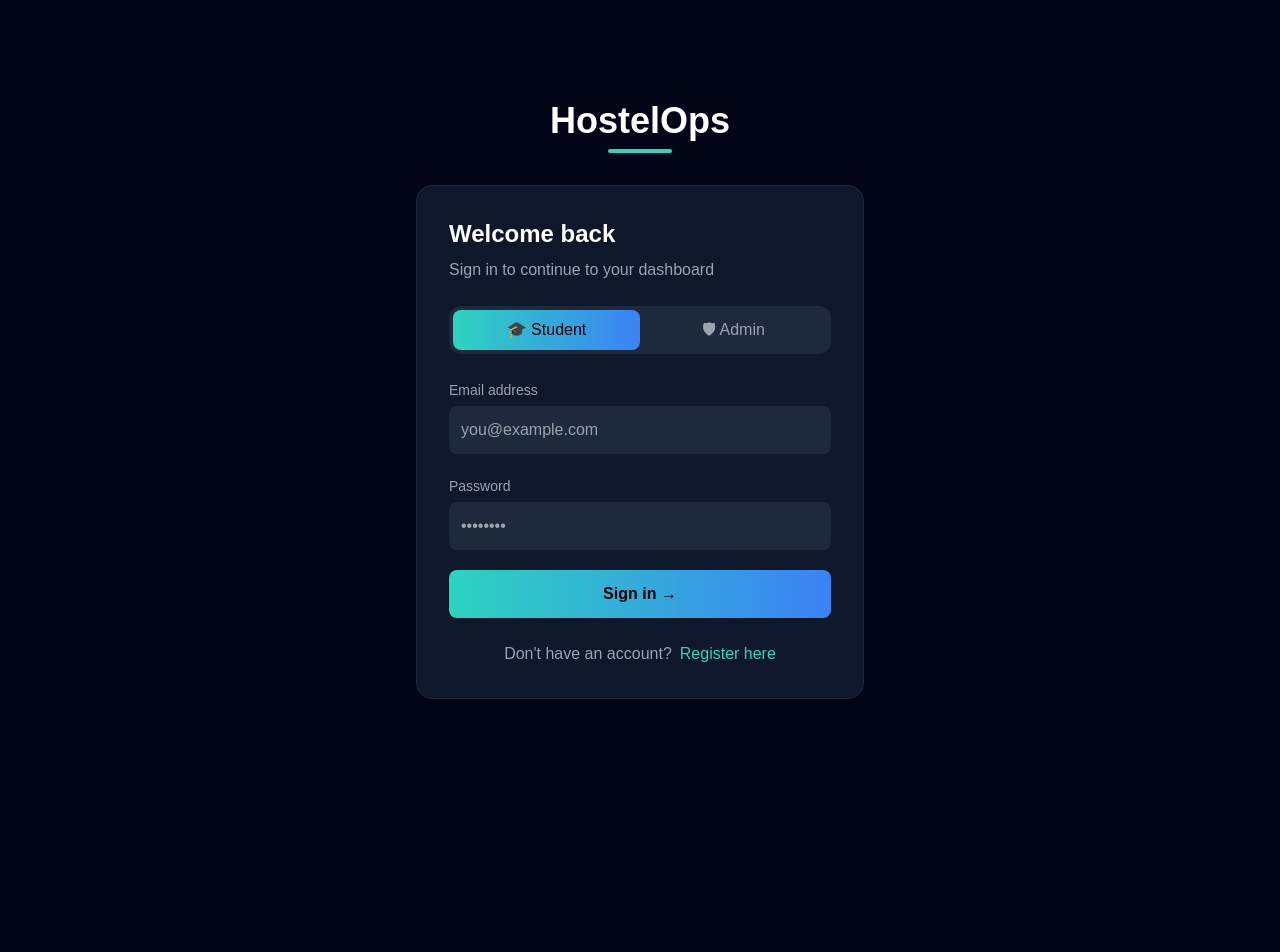
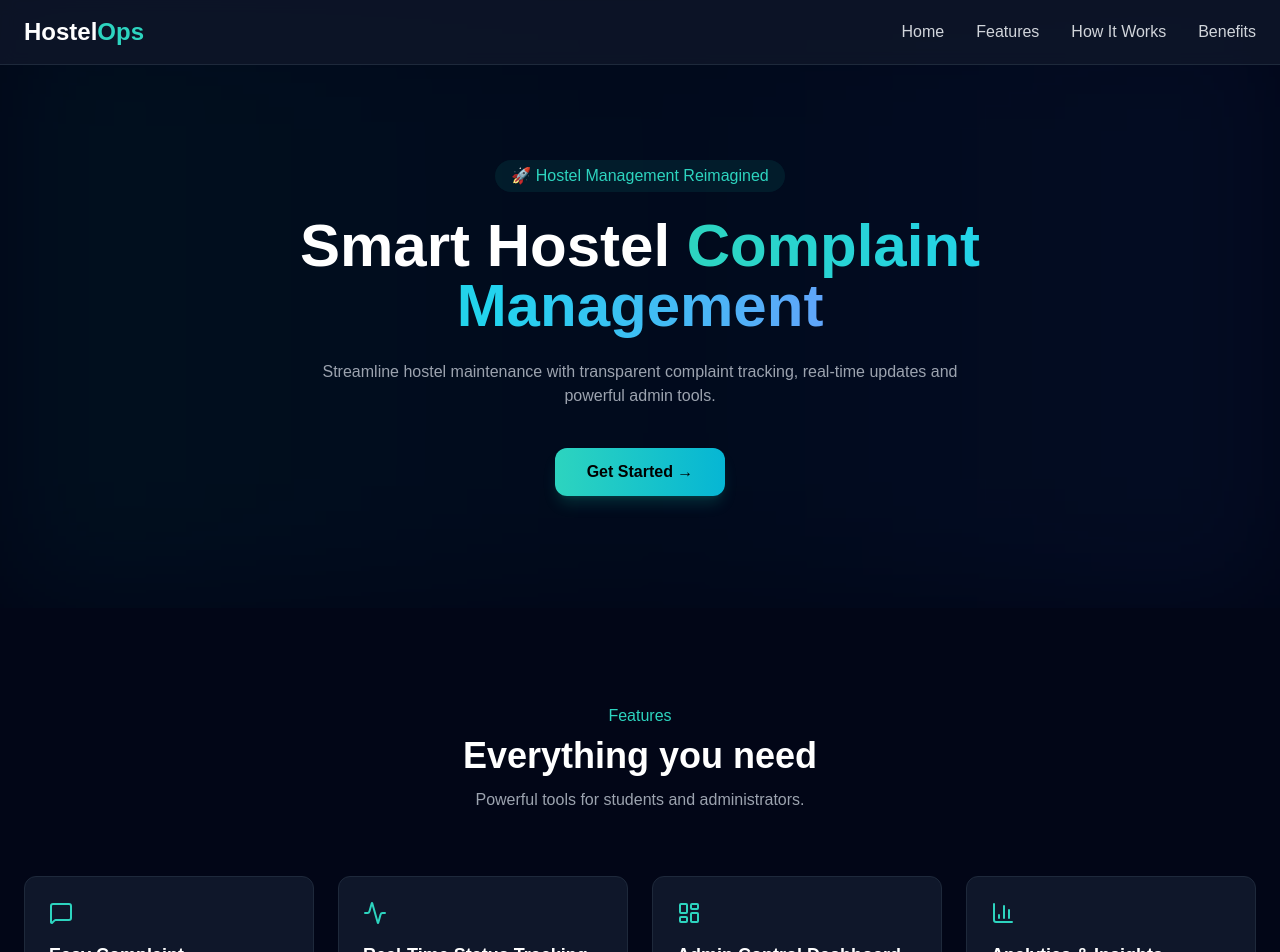
Before and after one commit to jayadithya24/hostelops-fullstack, a React (Vite) app in the folder hostelops-frontend/: page / in a window 1280 px wide. Shown: the top 952 px of the page. Before the commit the page ends 800 px from the top, so only its background shows below. Built offline with nearby package versions, Linux system fonts and the light colour scheme.

Commit message:
Updated login UI and added back to home button

```diff
--- a/hostelops-frontend/package.json
+++ b/hostelops-frontend/package.json
@@ -11,6 +11,7 @@
   },
   "dependencies": {
     "date-fns": "^4.1.0",
+    "lucide-react": "^0.577.0",
     "react": "^19.2.0",
     "react-dom": "^19.2.0",
     "react-icons": "^5.6.0",
--- a/hostelops-frontend/src/App.jsx
+++ b/hostelops-frontend/src/App.jsx
@@ -1,5 +1,5 @@
 import { BrowserRouter, Routes, Route } from "react-router-dom";
-
+import Home from "./pages/Home";
 import Login from "./pages/Login";
 import Register from "./pages/Register";
 import Dashboard from "./pages/Dashboard";
@@ -15,10 +15,16 @@ function App() {
 
       <Routes>
 
-        <Route path="/" element={<Login />} />
+        {/* Landing page */}
+        <Route path="/" element={<Home />} />
 
+        {/* Login page */}
+        <Route path="/login" element={<Login />} />
+
+        {/* Register page */}
         <Route path="/register" element={<Register />} />
 
+        {/* Student dashboard */}
         <Route
           path="/dashboard"
           element={
@@ -28,6 +34,7 @@ function App() {
           }
         />
 
+        {/* Admin dashboard */}
         <Route
           path="/admin"
           element={
--- /dev/null
+++ b/hostelops-frontend/src/pages/Home.jsx
@@ -0,0 +1,238 @@
+import { Link } from "react-router-dom";
+import {
+  MessageSquare,
+  Activity,
+  LayoutDashboard,
+  BarChart3,
+  ClipboardList,
+  Eye,
+  CheckCircle,
+  Zap,
+  Smile,
+} from "lucide-react";
+
+export default function Home() {
+  return (
+    <div className="bg-slate-950 text-white min-h-screen">
+
+      {/* NAVBAR */}
+
+      <nav className="fixed w-full top-0 z-50 bg-slate-900/80 backdrop-blur border-b border-slate-800">
+        <div className="max-w-7xl mx-auto px-6 py-4 flex justify-between items-center">
+
+          <h1 className="text-2xl font-bold">
+            Hostel<span className="text-teal-400">Ops</span>
+          </h1>
+
+          <div className="hidden md:flex gap-8 text-gray-300">
+            <a href="#home" className="hover:text-teal-400 transition">Home</a>
+            <a href="#features" className="hover:text-teal-400 transition">Features</a>
+            <a href="#process" className="hover:text-teal-400 transition">How It Works</a>
+            <a href="#benefits" className="hover:text-teal-400 transition">Benefits</a>
+          </div>
+
+        </div>
+      </nav>
+
+      {/* HERO SECTION */}
+
+      <section
+        id="home"
+        className="pt-40 pb-28 text-center px-6 relative overflow-hidden bg-slate-950"
+      >
+
+        {/* animated gradient background */}
+
+        <div className="absolute inset-0 bg-gradient-to-r from-teal-500/20 via-cyan-500/10 to-blue-500/20 blur-3xl opacity-30 animate-pulse"></div>
+
+        <div className="relative z-10">
+
+          <p className="inline-block px-4 py-1 bg-teal-500/10 text-teal-400 rounded-full mb-6">
+            🚀 Hostel Management Reimagined
+          </p>
+
+          <h1 className="text-5xl md:text-6xl font-extrabold max-w-4xl mx-auto leading-tight">
+  <span className="text-white">Smart Hostel </span>
+
+  <span className="bg-gradient-to-r from-teal-400 via-cyan-400 to-blue-400 bg-clip-text text-transparent">
+    Complaint Management
+  </span>
+</h1>
+
+          <p className="text-gray-400 mt-6 max-w-2xl mx-auto">
+            Streamline hostel maintenance with transparent complaint tracking,
+            real-time updates and powerful admin tools.
+          </p>
+
+          <div className="mt-10 flex justify-center">
+
+            <Link
+              to="/login"
+              className="px-8 py-3 rounded-xl font-semibold bg-gradient-to-r from-teal-400 to-cyan-500 text-black shadow-lg shadow-teal-500/20 hover:scale-105 transition"
+            >
+              Get Started →
+            </Link>
+
+          </div>
+
+        </div>
+
+      </section>
+
+      {/* FEATURES */}
+
+      <section id="features" className="max-w-7xl mx-auto px-6 py-24">
+
+        <p className="text-teal-400 text-center">Features</p>
+
+        <h2 className="text-4xl font-bold text-center mt-2">
+          Everything you need
+        </h2>
+
+        <p className="text-gray-400 text-center mt-3">
+          Powerful tools for students and administrators.
+        </p>
+
+        <div className="grid md:grid-cols-4 gap-6 mt-16">
+
+          <FeatureCard
+            icon={<MessageSquare />}
+            title="Easy Complaint Submission"
+            text="Students quickly submit complaints with category and description."
+          />
+
+          <FeatureCard
+            icon={<Activity />}
+            title="Real-Time Status Tracking"
+            text="Track complaint progress instantly."
+          />
+
+          <FeatureCard
+            icon={<LayoutDashboard />}
+            title="Admin Control Dashboard"
+            text="Admins manage and resolve complaints efficiently."
+          />
+
+          <FeatureCard
+            icon={<BarChart3 />}
+            title="Analytics & Insights"
+            text="Charts help admins monitor issues and trends."
+          />
+
+        </div>
+
+      </section>
+
+      {/* HOW IT WORKS */}
+
+      <section id="process" className="bg-slate-900 py-24">
+
+        <h2 className="text-4xl font-bold text-center mb-16">
+          Simple 3-step process
+        </h2>
+
+        <div className="max-w-6xl mx-auto grid md:grid-cols-3 gap-10 px-6 text-center">
+
+          <Step
+            icon={<ClipboardList />}
+            title="Submit Complaint"
+            text="Students submit issues with category and description."
+          />
+
+          <Step
+            icon={<Eye />}
+            title="Admin Reviews"
+            text="Admin reviews and updates complaint status."
+          />
+
+          <Step
+            icon={<CheckCircle />}
+            title="Issue Resolved"
+            text="Maintenance team fixes the issue and updates student."
+          />
+
+        </div>
+
+      </section>
+
+      {/* BENEFITS */}
+
+      <section id="benefits" className="max-w-7xl mx-auto px-6 py-24">
+
+        <p className="text-teal-400 text-center">Benefits</p>
+
+        <h2 className="text-4xl font-bold text-center mt-2">
+          Why choose HostelOps?
+        </h2>
+
+        <div className="grid md:grid-cols-4 gap-6 mt-16">
+
+          <Benefit
+            icon={<Zap />}
+            title="Faster Resolution"
+            text="Reduce response time significantly."
+          />
+
+          <Benefit
+            icon={<Eye />}
+            title="Transparent Tracking"
+            text="Students see complaint status anytime."
+          />
+
+          <Benefit
+            icon={<LayoutDashboard />}
+            title="Organized Management"
+            text="Structured system for hostel operations."
+          />
+
+          <Benefit
+            icon={<Smile />}
+            title="Student Satisfaction"
+            text="Better communication and faster fixes."
+          />
+
+        </div>
+
+      </section>
+
+      {/* FOOTER */}
+
+      <footer className="border-t border-slate-800 py-8 text-center text-gray-400">
+        © 2026 HostelOps — Smart Hostel Complaint System
+      </footer>
+
+    </div>
+  );
+}
+
+function FeatureCard({ icon, title, text }) {
+  return (
+    <div className="bg-slate-900 border border-slate-800 p-6 rounded-xl hover:border-teal-400 hover:-translate-y-2 transition duration-300">
+      <div className="text-teal-400 mb-4">{icon}</div>
+      <h3 className="font-semibold text-lg">{title}</h3>
+      <p className="text-gray-400 mt-2 text-sm">{text}</p>
+    </div>
+  );
+}
+
+function Step({ icon, title, text }) {
+  return (
+    <div>
+      <div className="w-16 h-16 flex items-center justify-center rounded-full bg-slate-800 text-teal-400 mx-auto mb-4">
+        {icon}
+      </div>
+      <h3 className="font-semibold text-lg">{title}</h3>
+      <p className="text-gray-400 mt-2">{text}</p>
+    </div>
+  );
+}
+
+function Benefit({ icon, title, text }) {
+  return (
+    <div className="bg-slate-900 border border-slate-800 p-6 rounded-xl text-center hover:border-teal-400 hover:-translate-y-2 transition duration-300">
+      <div className="text-teal-400 mb-4">{icon}</div>
+      <h3 className="font-semibold text-lg">{title}</h3>
+      <p className="text-gray-400 mt-2 text-sm">{text}</p>
+    </div>
+  );
+}
--- a/hostelops-frontend/src/pages/Login.jsx
+++ b/hostelops-frontend/src/pages/Login.jsx
@@ -1,79 +1,87 @@
 import { useState } from "react";
-import { useNavigate } from "react-router-dom";
+import { useNavigate, Link } from "react-router-dom";
 import { loginUser } from "../api/api";
 
 export default function Login() {
 
   const navigate = useNavigate();
 
-  const [role,setRole] = useState("student");
+  const [role, setRole] = useState("student");
 
-  const [form,setForm] = useState({
-    email:"",
-    password:""
+  const [form, setForm] = useState({
+    email: "",
+    password: ""
   });
 
-  function handleChange(e){
-    setForm({...form,[e.target.name]:e.target.value});
+  function handleChange(e) {
+    setForm({ ...form, [e.target.name]: e.target.value });
   }
 
-  async function handleSubmit(e){
+  async function handleSubmit(e) {
 
     e.preventDefault();
 
-    const res = await loginUser(form.email,form.password,role);
+    const res = await loginUser(form.email, form.password, role);
 
-    if(res.token){
+    if (res.token) {
 
-      localStorage.setItem("token",res.token);
-      localStorage.setItem("role",res.role);
+      localStorage.setItem("token", res.token);
+      localStorage.setItem("role", res.role);
 
-      if(res.role === "admin"){
+      if (res.role === "admin") {
         navigate("/admin");
-      }else{
+      } else {
         navigate("/dashboard");
       }
 
-    }else{
+    } else {
       alert(res.message);
     }
 
   }
 
-  return(
+  return (
 
-    <div className="min-h-screen flex items-center justify-center bg-slate-950 text-white">
+    <div className="min-h-screen flex items-center justify-center bg-slate-950 text-white px-4">
 
       <div className="w-full max-w-md">
+
+        {/* Back to Home */}
+
+
 
         {/* Logo */}
 
         <h1 className="text-4xl font-bold text-center mb-8">
-          HostelOps
+          Hostel<span className="text-teal-400">Ops</span>
           <div className="w-16 h-1 bg-teal-400 mx-auto mt-2 rounded"></div>
         </h1>
 
         {/* Card */}
 
         <div className="bg-slate-900 p-8 rounded-2xl border border-slate-800 shadow-xl">
-
-          <h2 className="text-2xl font-semibold mb-2">
+<Link
+          to="/"
+          className="text-teal-400 hover:text-teal-300 text-sm mb-4 inline-block"
+        >
+          ← Back to Home
+        </Link>
+         <h2 className="text-2xl font-semibold mb-2 text-center">
   Welcome back
 </h2>
 
-          <p className="text-gray-400 mb-6">
+<p className="text-gray-400 mb-6 text-center">
   Sign in to continue to your dashboard
 </p>
-
 
           {/* ROLE TOGGLE */}
 
           <div className="flex bg-slate-800 rounded-xl p-1 mb-6">
 
             <button
-              onClick={()=>setRole("student")}
+              onClick={() => setRole("student")}
               className={`flex-1 py-2 rounded-lg ${
-                role==="student"
+                role === "student"
                   ? "bg-gradient-to-r from-teal-400 to-blue-500 text-black"
                   : "text-gray-400"
               }`}
@@ -82,9 +90,9 @@ export default function Login() {
             </button>
 
             <button
-              onClick={()=>setRole("admin")}
+              onClick={() => setRole("admin")}
               className={`flex-1 py-2 rounded-lg ${
-                role==="admin"
+                role === "admin"
                   ? "bg-gradient-to-r from-teal-400 to-blue-500 text-black"
                   : "text-gray-400"
               }`}
@@ -110,7 +118,7 @@ export default function Login() {
                 value={form.email}
                 onChange={handleChange}
                 placeholder="you@example.com"
-                className="w-full mt-1 bg-slate-800 p-3 rounded-lg"
+                className="w-full mt-1 bg-slate-800 p-3 rounded-lg border border-slate-700 focus:outline-none focus:ring-2 focus:ring-teal-400"
               />
 
             </div>
@@ -127,7 +135,7 @@ export default function Login() {
                 value={form.password}
                 onChange={handleChange}
                 placeholder="••••••••"
-                className="w-full mt-1 bg-slate-800 p-3 rounded-lg"
+                className="w-full mt-1 bg-slate-800 p-3 rounded-lg border border-slate-700 focus:outline-none focus:ring-2 focus:ring-teal-400"
               />
 
             </div>
@@ -136,7 +144,7 @@ export default function Login() {
             {/* LOGIN BUTTON */}
 
             <button
-              className="w-full bg-gradient-to-r from-teal-400 to-blue-500 py-3 rounded-lg font-semibold text-black"
+              className="w-full bg-gradient-to-r from-teal-400 to-blue-500 py-3 rounded-lg font-semibold text-black hover:opacity-90 transition"
             >
               Sign in →
             </button>
@@ -148,14 +156,14 @@ export default function Login() {
 
           <p className="text-center text-gray-400 mt-6">
 
-            Don't have an account?
+            Don't have an account?{" "}
 
-            <span
-              onClick={()=>navigate("/register")}
-              className="text-teal-400 ml-2 cursor-pointer"
+            <Link
+              to="/register"
+              className="text-teal-400 hover:underline"
             >
               Register here
-            </span>
+            </Link>
 
           </p>
 
--- a/hostelops-frontend/src/pages/Register.jsx
+++ b/hostelops-frontend/src/pages/Register.jsx
@@ -51,16 +51,25 @@ export default function Register() {
 
   return (
 
-    <div className="min-h-screen flex items-center justify-center bg-slate-950 text-white">
+    <div className="min-h-screen flex items-center justify-center bg-slate-950 text-white px-4">
 
-      <div className="w-full max-w-md bg-slate-900 p-8 rounded-xl shadow-lg">
+      <div className="w-full max-w-md bg-slate-900 p-8 rounded-xl shadow-lg border border-slate-800">
+
+        {/* Back Button */}
+
+        <Link
+          to="/"
+          className="text-teal-400 hover:text-teal-300 text-sm mb-4 inline-block"
+        >
+          ← Back to Home
+        </Link>
 
         {/* Header */}
 
         <div className="text-center mb-6">
 
           <h1 className="text-3xl font-bold">
-            HostelOps
+            Hostel<span className="text-teal-400">Ops</span>
           </h1>
 
           <div className="w-16 h-1 bg-teal-400 mx-auto mt-2"></div>
@@ -75,13 +84,15 @@ export default function Register() {
           Register to submit and manage complaints
         </p>
 
+        {/* Form */}
+
         <form onSubmit={handleSubmit} className="space-y-4">
 
           <input
             type="text"
             placeholder="Full Name"
             required
-            className="w-full p-3 rounded-lg bg-slate-800 border border-slate-700"
+            className="w-full p-3 rounded-lg bg-slate-800 border border-slate-700 focus:outline-none focus:ring-2 focus:ring-teal-400"
             value={name}
             onChange={(e) => setName(e.target.value)}
           />
@@ -90,7 +101,7 @@ export default function Register() {
             type="email"
             placeholder="Email address"
             required
-            className="w-full p-3 rounded-lg bg-slate-800 border border-slate-700"
+            className="w-full p-3 rounded-lg bg-slate-800 border border-slate-700 focus:outline-none focus:ring-2 focus:ring-teal-400"
             value={email}
             onChange={(e) => setEmail(e.target.value)}
           />
@@ -99,26 +110,28 @@ export default function Register() {
             type="password"
             placeholder="Password"
             required
-            className="w-full p-3 rounded-lg bg-slate-800 border border-slate-700"
+            className="w-full p-3 rounded-lg bg-slate-800 border border-slate-700 focus:outline-none focus:ring-2 focus:ring-teal-400"
             value={password}
             onChange={(e) => setPassword(e.target.value)}
           />
 
           <button
             type="submit"
-            className="w-full bg-teal-500 hover:bg-teal-600 py-3 rounded-lg font-semibold"
+            className="w-full bg-teal-500 hover:bg-teal-600 py-3 rounded-lg font-semibold transition"
           >
             Register
           </button>
 
         </form>
 
+        {/* Login Link */}
+
         <p className="text-center text-gray-400 mt-6">
 
           Already have an account?{" "}
 
           <Link
-            to="/"
+            to="/login"
             className="text-teal-400 hover:underline"
           >
             Login here
```
Also changed, not shown: hostelops-frontend/src/pages/Admin.jsx (+24 -23 lines), 1 other file (tests, documents, lock files or other folders). Lines whose indentation alone changed are shown as unchanged.
